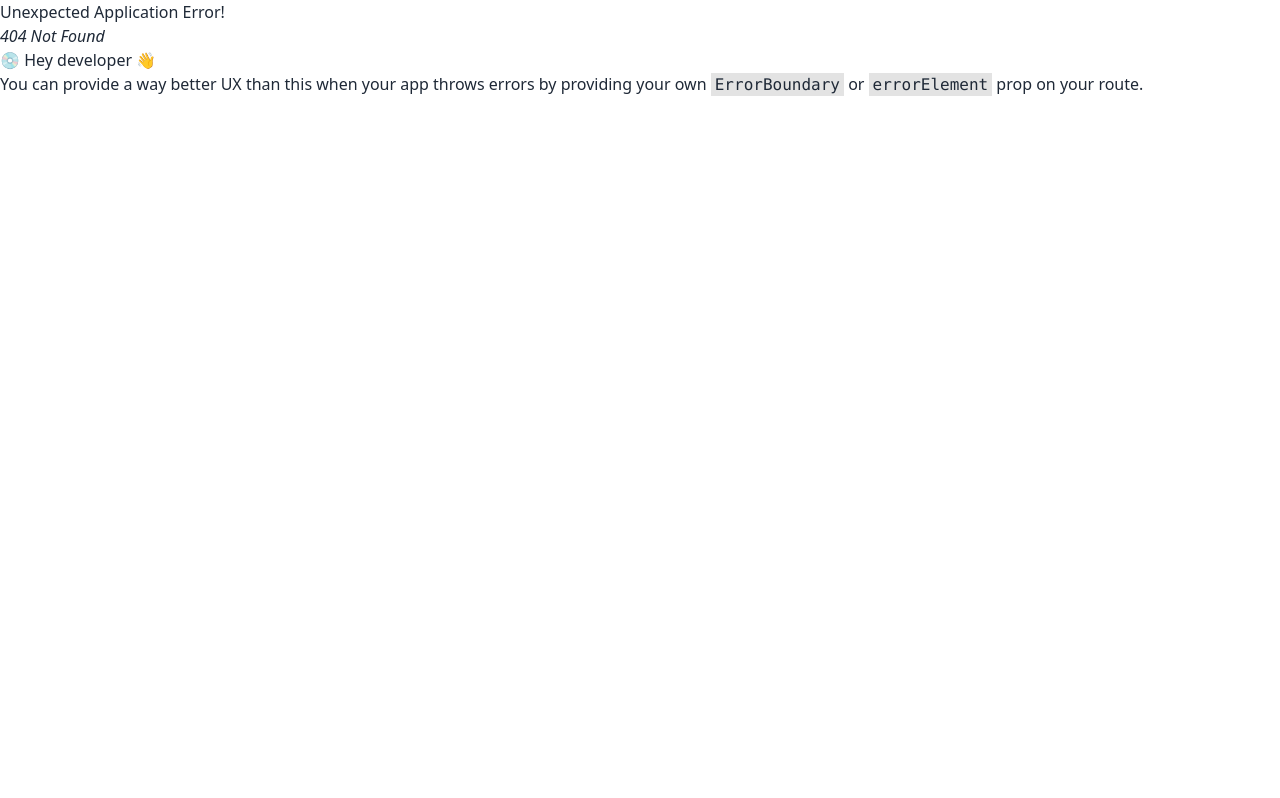
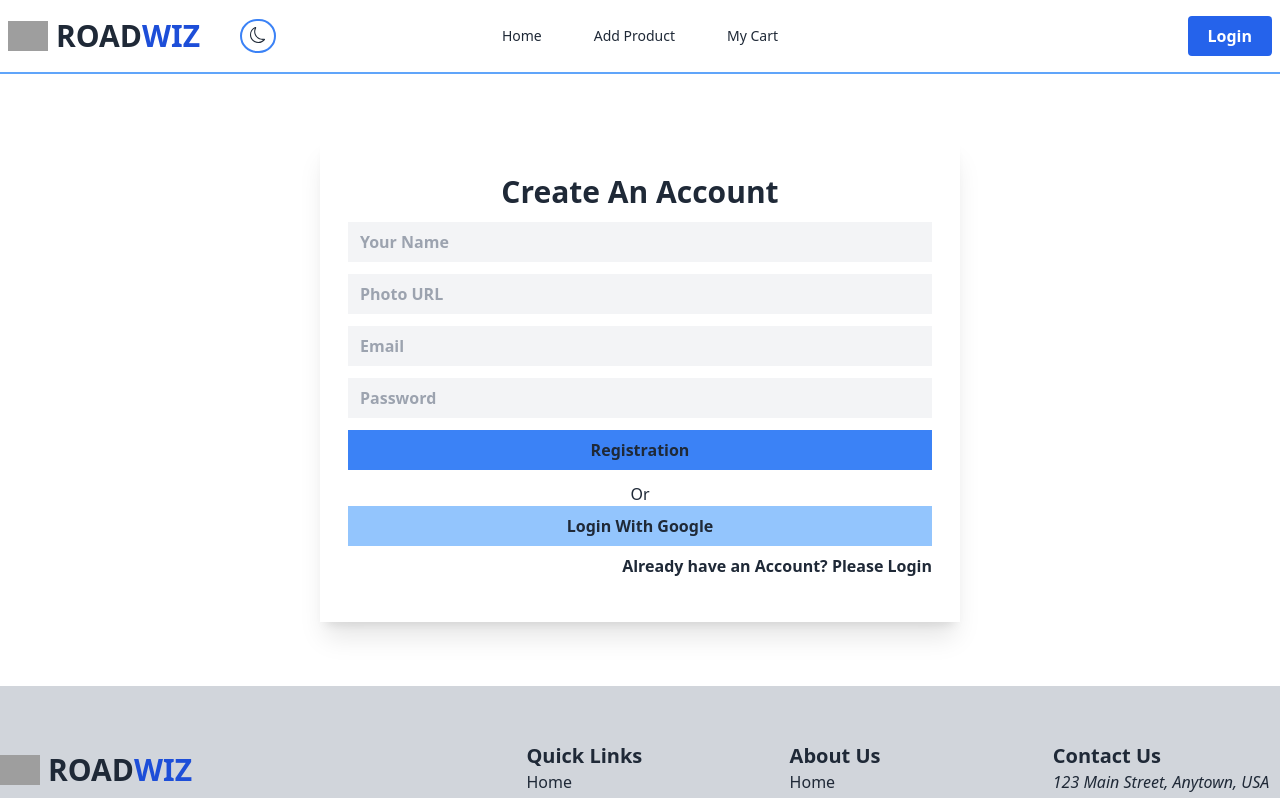
Before and after one commit to MahbuburRahman013/assignment-ten-client, a React (Vite) app: page /registration in a window 1280 px wide. Before the commit this address had no page. Shown: the top 798 px of the page. Built offline with nearby package versions, Linux system fonts and the light colour scheme; grey boxes are pictures that could not be loaded.

Commit message:
added registration page

```diff
--- a/src/components/Login.jsx
+++ b/src/components/Login.jsx
@@ -13,17 +13,16 @@ const handleLogin = e =>{
             <div className="w-[50%] my-16 shadow-xl px-7 py-9">
                 <h1 className="text-center text-3xl font-semibold">Login Now</h1>
             <form onSubmit={handleLogin} className="w-full">
-                <input placeholder="Type" className="block w-full outline-none bg-gray-100  py-2 text-base font-semibold px-3 my-3" type="text" name="type" id="" />
-                <input placeholder="Description" className="block w-full outline-none bg-gray-100  py-2 text-base font-semibold px-3 my-3" type="text" name="description" id="" />
-                <input placeholder="Price" className="block w-full outline-none bg-gray-100  py-2 text-base font-semibold px-3 my-3" type="number" name="price" id="" />
-                <input placeholder="Rating" className="block w-full outline-none bg-gray-100  py-2 text-base font-semibold px-3 my-3" type="number" name="rating" max='5' min='1' id="" />
+                <input placeholder="Your Email" className="block w-full outline-none bg-gray-100  py-2 text-base font-semibold px-3 my-3" type="email" name="email" id="" />
+                <input placeholder="Password" className="block w-full outline-none bg-gray-100  py-2 text-base font-semibold px-3 my-3" type="password" name="password" id="" />
+
                 <input className="block w-full outline-none bg-blue-500  py-2 text-base font-semibold px-3 my-3" type="submit" value="Login" />
             </form>
             <div className="text-center">
                 <h1>Or</h1>
                 <h1 className="bg-blue-300 py-2 px-4 font-bold cursor-pointer">Login With Google</h1>
                 <div className="flex justify-end">
-                <Link>
+                <Link to='/registration'>
                 <p className="font-semibold py-2 hover:text-blue-500 cursor-pointer">Create An Account</p>
                 </Link>
                 </div>
--- /dev/null
+++ b/src/components/Registration.jsx
@@ -0,0 +1,36 @@
+import {Link} from 'react-router-dom'
+
+const Registration = () => {
+
+   const handleRegister = e =>{
+        e.preventDefault();
+   }
+
+
+
+    return (
+        <div className="container mx-auto flex justify-center ">
+            <div className="w-[50%] my-16 shadow-xl px-7 py-9">
+                <h1 className="text-center text-3xl font-semibold">Create An Account</h1>
+            <form onSubmit={handleRegister} className="w-full">
+                <input placeholder="Your Name" className="block w-full outline-none bg-gray-100  py-2 text-base font-semibold px-3 my-3" type="text" name="name" id="" />
+                <input placeholder="Photo URL" className="block w-full outline-none bg-gray-100  py-2 text-base font-semibold px-3 my-3" type="text" name="description" id="" />
+                <input placeholder="Email" className="block w-full outline-none bg-gray-100  py-2 text-base font-semibold px-3 my-3" type="email" name="email" id="" />
+                <input placeholder="Password" className="block w-full outline-none bg-gray-100  py-2 text-base font-semibold px-3 my-3" type="password" name="password"  />
+                <input className="block w-full outline-none bg-blue-500  py-2 text-base font-semibold px-3 my-3" type="submit" value="Registration" />
+            </form>
+            <div className="text-center">
+                <h1>Or</h1>
+                <h1 className="bg-blue-300 py-2 px-4 font-bold cursor-pointer">Login With Google</h1>
+                <div className="flex justify-end">
+                <Link to='/login'>
+                <p className="font-semibold py-2 hover:text-blue-500 cursor-pointer">Already have an Account? Please Login</p>
+                </Link>
+                </div>
+            </div>
+            </div>
+        </div>
+    );
+};
+
+export default Registration;
--- a/src/routerFile/Routers.jsx
+++ b/src/routerFile/Routers.jsx
@@ -6,6 +6,7 @@ import DetailsProduct from "../components/DetailsProduct";
 import Home from "../components/Home";
 import Layout from "../components/Layout";
 import Login from "../components/Login";
+import Registration from "../components/Registration";
 import UpdateProduct from "../components/UpdateProduct";
 
 const router = createBrowserRouter([
@@ -44,6 +45,10 @@ const router = createBrowserRouter([
         {
           path:'/login',
           element:<Login></Login>
+        },
+        {
+          path:'/registration',
+          element:<Registration></Registration>
         }
       ]
     },
```
